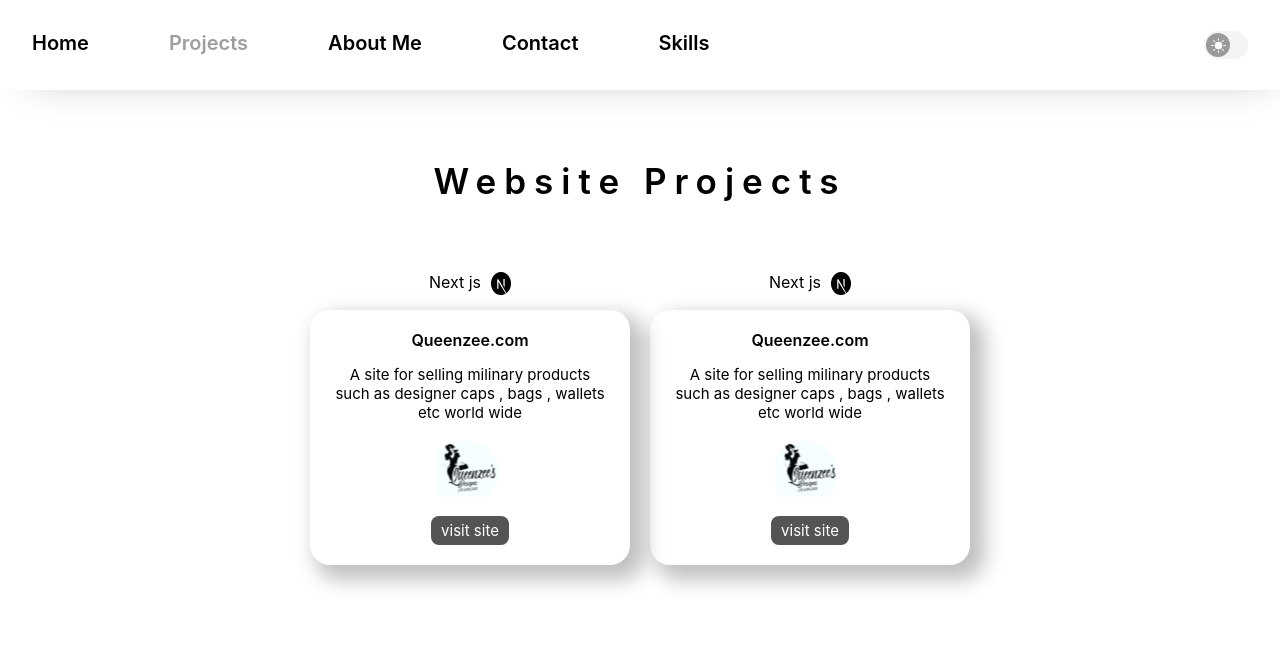
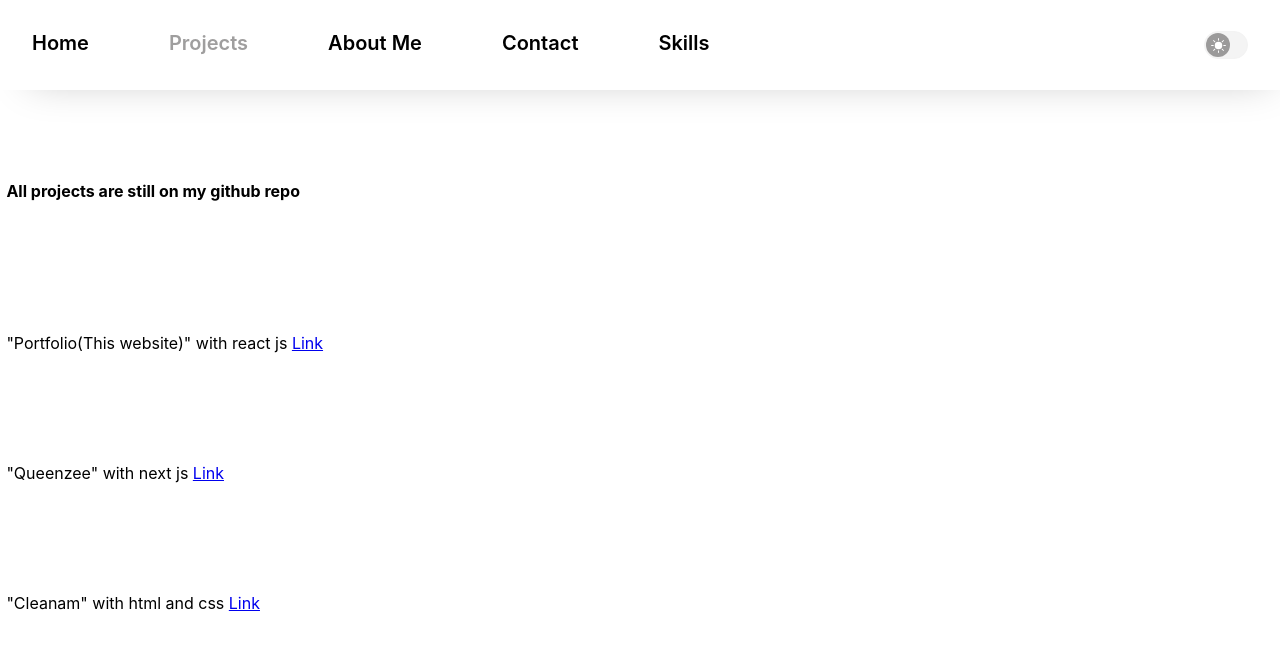
Before and after one commit to Afuh-Christian/Portfolio, a React (Create React App) app: page /project in a window 1280 px wide. Shown: the top 650 px of the page. Built offline with nearby package versions, Linux system fonts and the light colour scheme.

Commit message:
website name and logo altered

```diff
--- a/public/index.html
+++ b/public/index.html
@@ -2,14 +2,16 @@
 <html lang="en">
   <head>
     <meta charset="utf-8" />
-    <link rel="icon" href="%PUBLIC_URL%/favicon.ico" />
+    <!-- <link rel="icon" href="%PUBLIC_URL%/favicon.ico" /> -->
+    <link rel="icon" href="%PUBLIC_URL%/Image/afuh_logo.svg" />
     <meta name="viewport" content="width=device-width, initial-scale=1" />
     <meta name="theme-color" content="#000000" />
     <meta
       name="description"
       content="Web site created using create-react-app"
     />
-    <link rel="apple-touch-icon" href="%PUBLIC_URL%/logo192.png" />
+    <!-- <link rel="apple-touch-icon" href="%PUBLIC_URL%/logo192.png" /> -->
+    <link rel="apple-touch-icon" href="%PUBLIC_URL%/Image/afuh_home.svg" />
     <!--
       manifest.json provides metadata used when your web app is installed on a
       user's mobile device or desktop. See https://developers.google.com/web/fundamentals/web-app-manifest/
@@ -24,7 +26,7 @@
       work correctly both with client-side routing and a non-root public URL.
       Learn how to configure a non-root public URL by running `npm run build`.
     -->
-    <title>Test App</title>
+    <title>afuhchris portfolio</title>
   </head>
   <body>
     <noscript>You need to enable JavaScript to run this app.</noscript>
--- a/src/Components/ProjectC/Project.jsx
+++ b/src/Components/ProjectC/Project.jsx
@@ -3,35 +3,35 @@ import { NewContext } from '../../Pages/SharedLayout/SharedLayout'
 import Nav from '../NavC/Nav'
 import "./Project.css"
 
+const projects = [ ]
+// const projects = [
+//   {
+//     projectType: "Website Projects",
+//     list: [
+//       {
+//         tool: {
+//           name: "Next js",
+//           logo: "Image/nextjs.svg"
+//         },
+//         websitename: "Queenzee.com",
+//         description: "A site for selling milinary products such as designer  caps , bags , wallets etc world wide "
+//         , logo: "Image/projects/queen.svg",
+//         link: "visit site "
+//       },
+//       {
+//         tool: {
+//           name: "Next js",
+//           logo: "Image/nextjs.svg"
+//         },
+//         websitename: "Queenzee.com",
+//         description: "A site for selling milinary products such as designer  caps , bags , wallets etc world wide "
+//         , logo: "Image/projects/queen.svg",
+//         link: "visit site "
+//       },
+//     ]
+//   },
 
-const projects = [
-  {
-    projectType: "Website Projects",
-    list: [
-      {
-        tool: {
-          name: "Next js",
-          logo: "Image/nextjs.svg"
-        },
-        websitename: "Queenzee.com",
-        description: "A site for selling milinary products such as designer  caps , bags , wallets etc world wide "
-        , logo: "Image/projects/queen.svg",
-        link: "visit site "
-      },
-      {
-        tool: {
-          name: "Next js",
-          logo: "Image/nextjs.svg"
-        },
-        websitename: "Queenzee.com",
-        description: "A site for selling milinary products such as designer  caps , bags , wallets etc world wide "
-        , logo: "Image/projects/queen.svg",
-        link: "visit site "
-      },
-    ]
-  },
-
-]
+// ]
 
 
 
@@ -49,7 +49,18 @@ function Project() {
       <section className="project"
 
       >
-      <ul>
+          <ul>
+
+            {projects.length === 0 ? <> <h1> All projects are still on my github repo    <a href="https://github.com/Afuh-Christian/"></a>   </h1>
+
+              <div>"Portfolio(This website)" with react js  <a href="https://github.com/Afuh-Christian/Portfolio">Link</a>  </div>
+              <div>"Queenzee" with next js  <a href="https://github.com/Afuh-Christian/Cleanam">Link</a>  </div>
+              <div>"Cleanam" with html and css <a href="https://github.com/Afuh-Christian/Queenzee">Link</a></div>
+              {/* <div>Ziiface with React and django</div> */}
+            </> : <>
+
+
+
       {projects.map((projecttype) => (
 
 
@@ -87,6 +98,12 @@ function Project() {
 
 
       ) )}
+
+</>
+
+    }
+
+
     </ul>
         </section>
         </section>
```
Also changed, not shown: public/Image/afuh_logo.svg (added), 9 other files (tests, documents, lock files or other folders).
